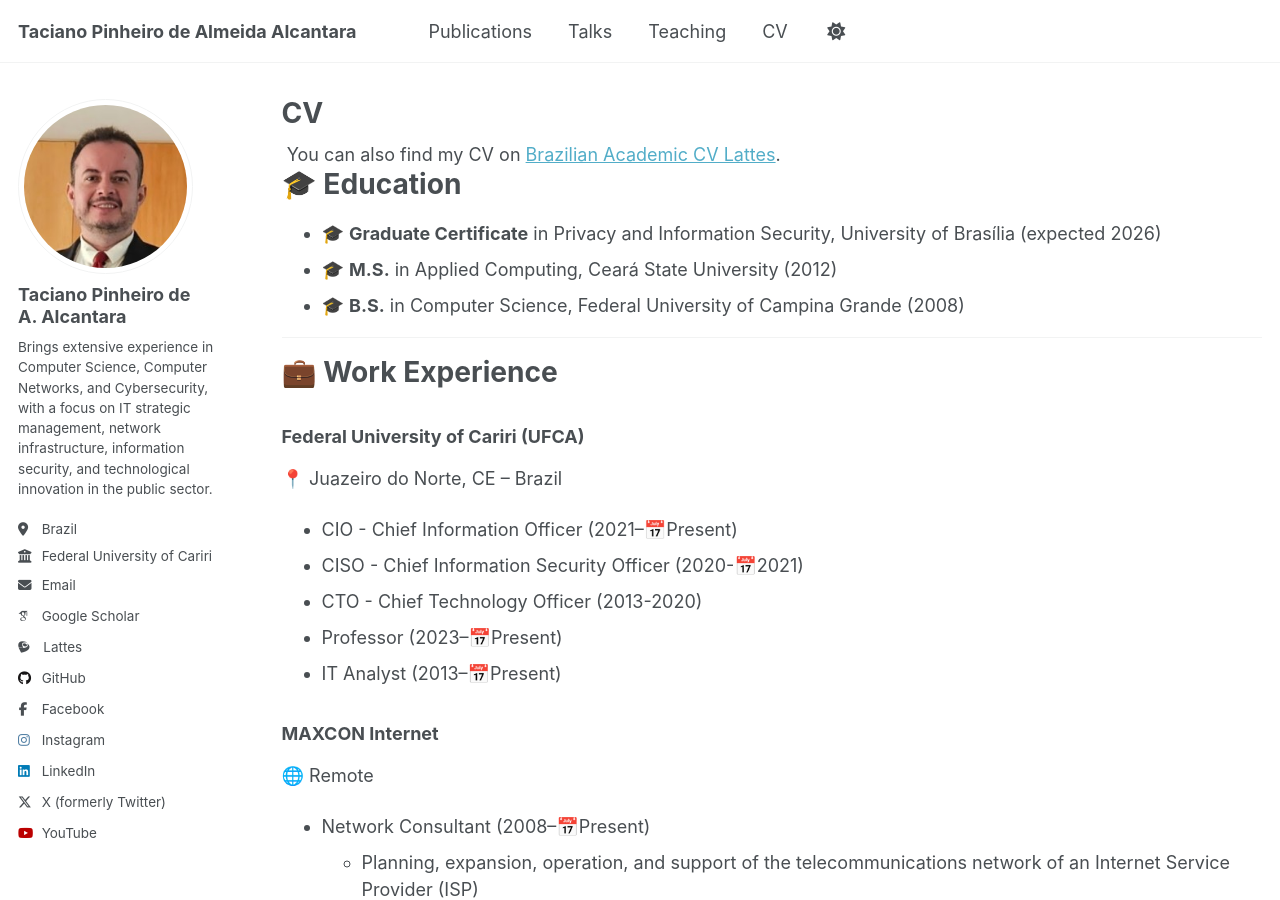
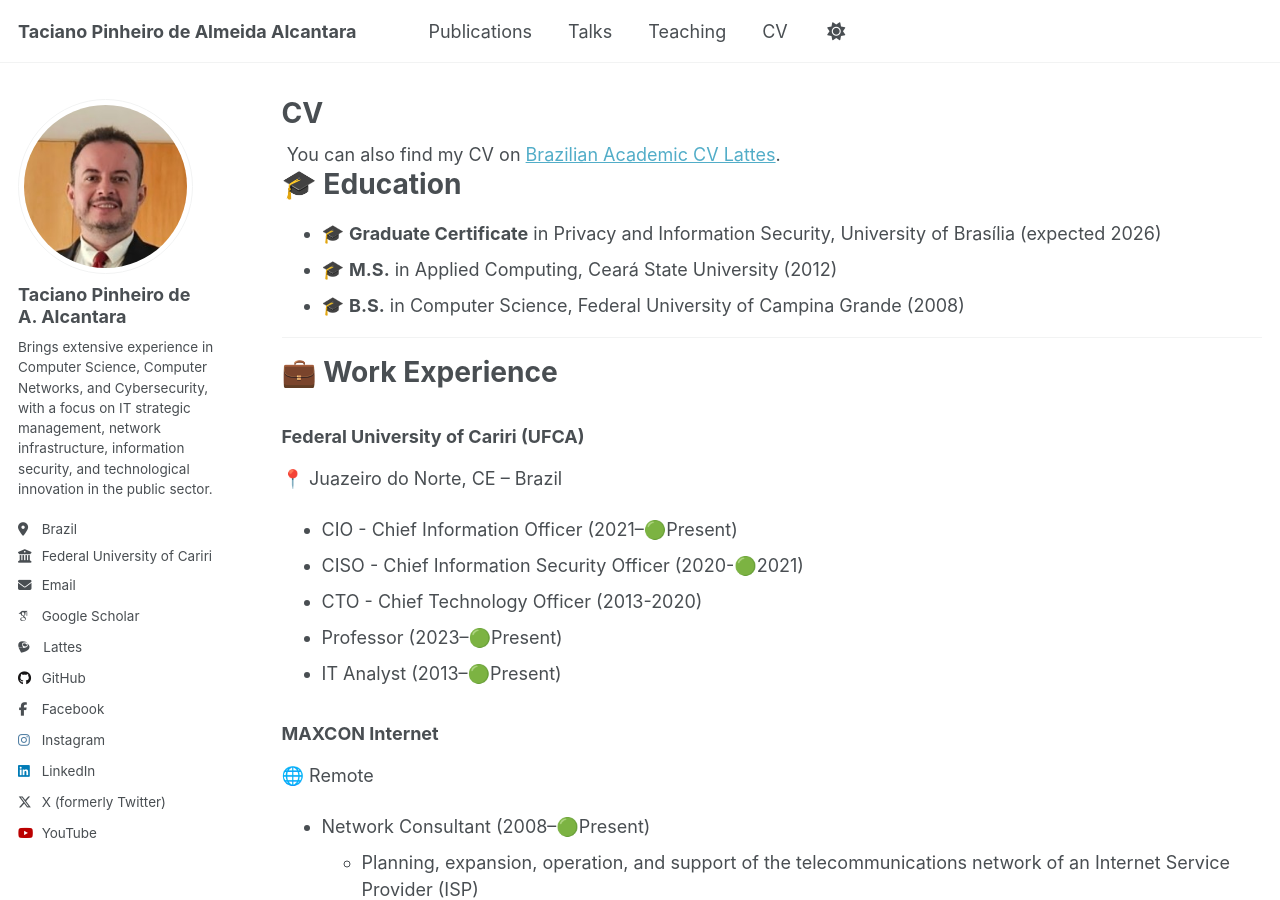
Before and after one commit to tacianopinheiro/tacianopinheiro.github.io, a Jekyll site: the page built from _pages/cv.md, in a window 1280 px wide and 900 px high. Built offline with Jekyll 4.4.1, drawn with Linux system fonts in a browser that asks for light colours; some web fonts are replaced.

Commit message:
Update cv.md

```diff
--- a/_pages/cv.md
+++ b/_pages/cv.md
@@ -27,15 +27,15 @@ redirect_from:
 ======
 ### **Federal University of Cariri (UFCA)**
 📍 Juazeiro do Norte, CE – Brazil
-* CIO - Chief Information Officer (2021–📅Present)
-* CISO - Chief Information Security Officer (2020-📅2021)
+* CIO - Chief Information Officer (2021–🟢Present)
+* CISO - Chief Information Security Officer (2020-🟢2021)
 * CTO - Chief Technology Officer (2013-2020)
-* Professor (2023–📅Present)
-* IT Analyst (2013–📅Present)
+* Professor (2023–🟢Present)
+* IT Analyst (2013–🟢Present)
 
 ### **MAXCON Internet**
 🌐 Remote
-* Network Consultant (2008–📅Present)
+* Network Consultant (2008–🟢Present)
   * Planning, expansion, operation, and support of the telecommunications network of an Internet Service Provider (ISP)
 
 ### **Ceará State University (UECE)**
```
